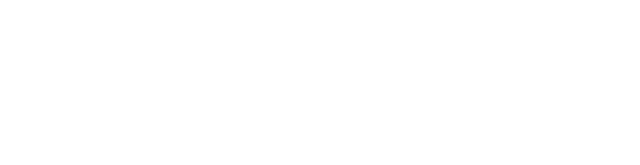
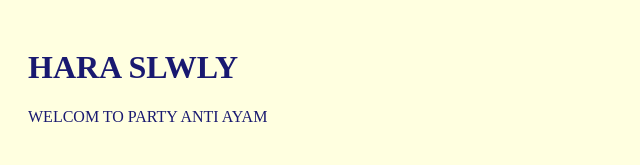
Before and after one commit to ikanhiu66o-ship-it/index_html, a plain HTML site: page index.htn/index.html in a window 1280 px wide. Shown: the whole page, without its empty margins (0-640 px from the left). Drawn offline with Linux system fonts and the light colour scheme.

Commit message:
Update index.html

```diff
--- a/index.htn/index.html
+++ b/index.htn/index.html
@@ -1,10 +1,27 @@
 <html>
   <head>
-
+<style>
+  body  {
+       background-color: #FFFFE0;
+       font-family; arial, sans-serif;
+       color: #191970
+  }
+.kartu-profil{
+      width: 300px;
+      marging: 50px;
+      padding: 20px;
+      background color: black;
+      border-radius: 15px;
+      box-shadow; 0 4px 8px rgba(0,0,0,0,1);
+}
+</style>
     <title>DAY_2</title>
   </head>
   <body>
-
+    <div class="kartu-profil">
+        <H1>HARA SLWLY</H1>
+    <P>WELCOM TO PARTY ANTI AYAM</P>
+    </div>
 
   </body>
   </html>
```
